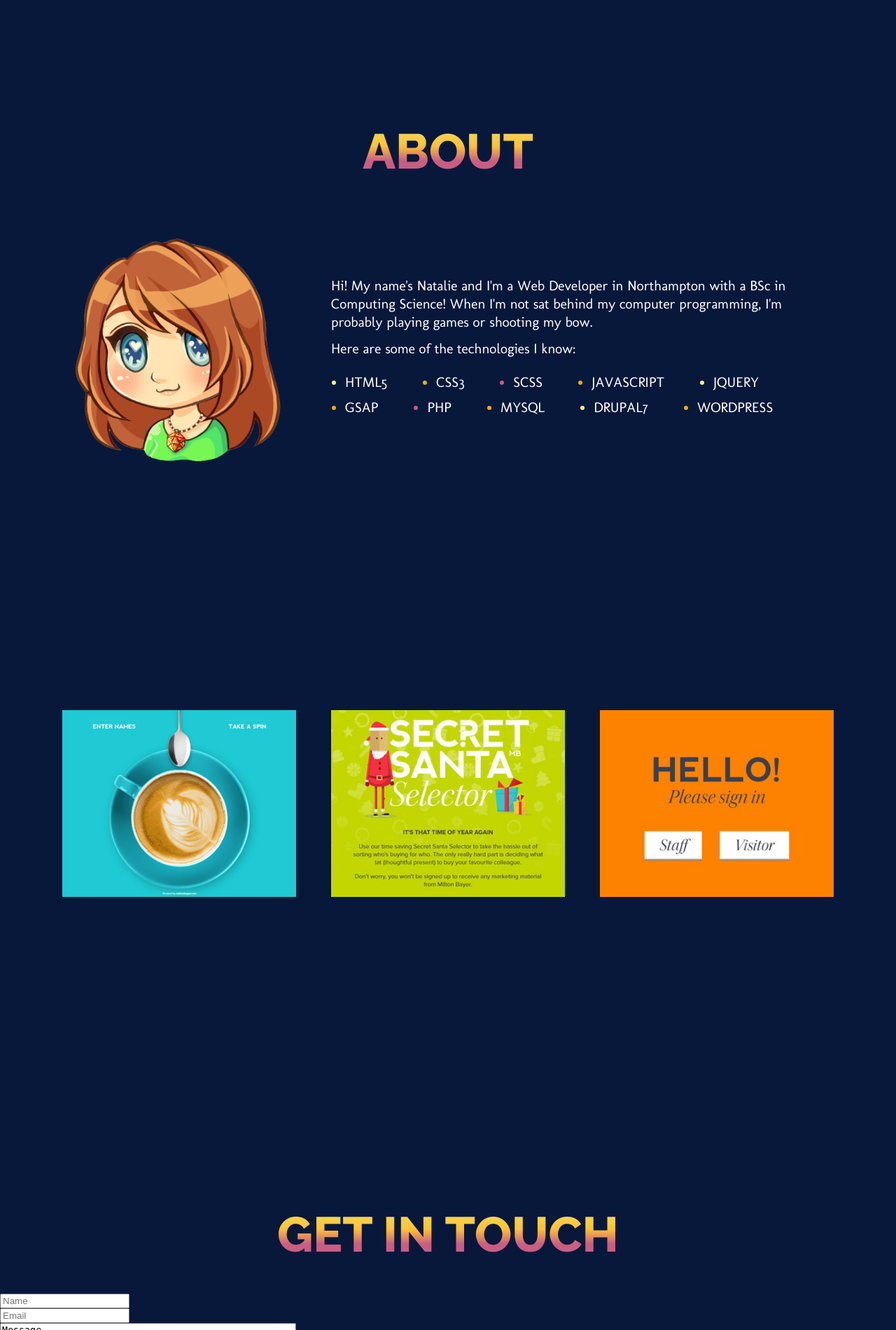
After one commit to nataliedeweerd/ndw.one, a PHP site: page /index.php in a window 1280 px wide. The commit adds this page. Shown: the part 939-2840 px from the top of the page at 70% size. Run offline with PHP 8.4, Linux system fonts and the light colour scheme; some libraries are stand-ins or nearby versions.

Commit message:
Adding form

```diff
--- a/css/style.css
+++ b/css/style.css
@@ -29,6 +29,13 @@ h3 {
 	font-weight: bold;
 	display: block;
 }
+
+input,
+textarea {
+    display: block;
+}
+
+/* Intro */
 
 .intro{
     overflow:hidden;
@@ -158,6 +165,7 @@ h3 {
 	flex-wrap: wrap;
 	align-items: center;
 	background: #08183b;
+    margin-bottom:33%;
 }
 
 
--- /dev/null
+++ b/index.php
@@ -0,0 +1,141 @@
+<!DOCTYPE html>
+<html lang="en" class="no-js">
+	<head>
+		<meta charset="UTF-8" />
+		<meta name="viewport" content="width=device-width, initial-scale=1">
+		<title>Flip.Sphere</title>
+
+        <link rel="apple-touch-icon" sizes="57x57" href="/img/favicon/apple-icon-57x57.png">
+        <link rel="apple-touch-icon" sizes="60x60" href="/img/favicon/apple-icon-60x60.png">
+        <link rel="apple-touch-icon" sizes="72x72" href="/img/favicon/apple-icon-72x72.png">
+        <link rel="apple-touch-icon" sizes="76x76" href="/img/favicon/apple-icon-76x76.png">
+        <link rel="apple-touch-icon" sizes="114x114" href="/img/favicon/apple-icon-114x114.png">
+        <link rel="apple-touch-icon" sizes="120x120" href="/img/favicon/apple-icon-120x120.png">
+        <link rel="apple-touch-icon" sizes="144x144" href="/img/favicon/apple-icon-144x144.png">
+        <link rel="apple-touch-icon" sizes="152x152" href="/img/favicon/apple-icon-152x152.png">
+        <link rel="apple-touch-icon" sizes="180x180" href="/img/favicon/apple-icon-180x180.png">
+        <link rel="icon" type="image/png" sizes="192x192"  href="/img/favicon/android-icon-192x192.png">
+        <link rel="icon" type="image/png" sizes="32x32" href="/img/favicon/favicon-32x32.png">
+        <link rel="icon" type="image/png" sizes="96x96" href="/img/favicon/favicon-96x96.png">
+        <link rel="icon" type="image/png" sizes="16x16" href="/img/favicon/favicon-16x16.png">
+        <link rel="manifest" href="/img/favicon/manifest.json">
+        <meta name="msapplication-TileColor" content="#ffffff">
+        <meta name="msapplication-TileImage" content="/img/favicon/ms-icon-144x144.png">
+        <meta name="theme-color" content="#ffffff">
+
+        <link href="https://fonts.googleapis.com/css?family=Molengo|Raleway:400,800" rel="stylesheet">
+        <link rel="stylesheet" type="text/css" href="css/reset.css" />
+		<link rel="stylesheet" type="text/css" href="css/style.css" />
+
+		<script>document.documentElement.className = 'js';</script>
+	</head>
+
+	<body>
+        <section class="intro">
+            <div class="parallax">
+                <h1 data-rellax-speed="-5">Good evening,<br />welcome to my site!</h1>
+                <div class="parallax__sky"></div>
+                <img src="svg/parallax__cloud.svg" class="parallax__cloud" data-rellax-speed="-10" />
+                <img src="svg/parallax__mountain1.svg" class="parallax__mountain--1" data-rellax-speed="-10" />
+                <img src="svg/parallax__mountain2.svg" class="parallax__mountain--2" data-rellax-speed="-8" />
+                <img src="svg/parallax__mountain3.svg" class="parallax__mountain--3" data-rellax-speed="-6" />
+                <img src="svg/parallax__shrubs.svg" class="parallax__shrubs" data-rellax-speed="-4" />
+                <img src="svg/parallax__trees.svg" class="parallax__trees" data-rellax-speed="8" />
+            </div>
+        </section>
+
+        <section class="colour about">
+            <h1>About</h1>
+            <div class="grid">
+                <div class="grid__item grid__item--1-3">
+                    <img src="img/me.png" />
+                </div>
+                <div class="grid__item grid__item--2-3">
+                    <p>Hi! My name's Natalie and I'm a Web Developer in Northampton with a BSc in Computing Science! When I'm not sat behind my computer programming, I'm probably playing games or shooting my bow.</p>
+                    <p>Here are some of the technologies I know:</p>
+                    <ul class="technologies">
+                        <li><span>html5</span></li>
+                        <li><span>css3</span></li>
+                        <li><span>scss</span></li>
+                        <li><span>javascript</span></li>
+                        <li><span>jquery</span></li>
+                        <li><span>gsap</span></li>
+                        <li><span>php</span></li>
+                        <li><span>mysql</span></li>
+                        <li><span>drupal7</span></li>
+                        <li><span>wordpress</span></li>
+                    </ul>
+                </div>
+            </div>
+        </section>
+
+        <section class="colour portfolio">
+            <h1><!--Portfolio--></h1>
+            <div class="grid grid--effect">
+                <a href="#" class="grid__item grid__item--1-3 grid__item--tea">
+                    <div class="stack">
+                        <div class="stack__deco"></div>
+                        <div class="stack__deco"></div>
+                        <div class="stack__deco"></div>
+                        <div class="stack__deco"></div>
+                        <div class="stack__figure">
+                            <img class="stack__img" src="img/tea_gen.jpg" alt="Image"/>
+                            <div class="stack__title">Tea Generator</div>
+                        </div>
+                    </div>
+                </a>
+                <a href="#" class="grid__item grid__item--1-3 grid__item--santa">
+                    <div class="stack">
+                        <div class="stack__deco"></div>
+                        <div class="stack__deco"></div>
+                        <div class="stack__deco"></div>
+                        <div class="stack__deco"></div>
+                        <div class="stack__figure">
+                            <img class="stack__img" src="img/secret_santa.jpg" alt="Image"/>
+                            <div class="stack__title">Secret Santa Selector</div>
+                        </div>
+                    </div>
+                </a>
+                <a href="#" class="grid__item grid__item--1-3 grid__item--signin">
+                    <div class="stack">
+                        <div class="stack__deco"></div>
+                        <div class="stack__deco"></div>
+                        <div class="stack__deco"></div>
+                        <div class="stack__deco"></div>
+                        <div class="stack__figure">
+                            <img class="stack__img" src="img/signin.jpg" alt="Image"/>
+                            <div class="stack__title">Milton Bayer Signin System</div>
+                        </div>
+                    </div>
+                </a>
+            </div>
+        </section>
+
+        <section class="colour contact">
+            <h1>Get in Touch</h1>
+
+            <form class="people" action="" method="post">
+                <input name="name" class="form__name" type="text" placeholder="Name"  tabindex="-1" notab="notab">
+                <input name="email" class="form__email" type="text" placeholder="Email"  tabindex="-1" notab="notab">
+                <textarea rows="4" cols="50" name="msg" tabindex="-1" notab="notab">Message</textarea>
+                <input class="form__submit" type='submit' value='Submit' />
+            </form>
+        </section>
+
+        <script
+          src="https://code.jquery.com/jquery-3.2.1.min.js"
+          integrity="sha256-hwg4gsxgFZhOsEEamdOYGBf13FyQuiTwlAQgxVSNgt4="
+          crossorigin="anonymous"></script>
+
+		<script src="js/anime.min.js"></script>
+        <script src="js/rellax.min.js"></script>
+		<script src="js/site.js"></script>
+		<script>
+		(function() {
+			[].slice.call(document.querySelectorAll('.grid--effect > .grid__item')).forEach(function(stackEl) {
+				new FolioFx(stackEl);
+			});
+		})();
+		</script>
+	</body>
+</html>
--- a/js/site.js
+++ b/js/site.js
@@ -16,6 +16,27 @@ jQuery(function($) {
     var rellax__mountain3 = new Rellax('.parallax__mountain--3');
     var rellax__shrubs = new Rellax('.parallax__shrubs');
     var rellax__h1 = new Rellax('.parallax h1');
+
+
+    /* when submitting people form */
+	$('form.people').on('submit', function (e) {
+
+		e.preventDefault();
+
+		$.ajax({
+			type: 'POST',
+			url: '/form_submit.php',
+			data: $('form').serialize(),
+			success: function () {
+				$('.form__submitting').delay(3000).queue(function(next) {
+					$(this).addClass('form__submitting--completed');
+					next();
+				});
+			}
+		});
+	});
+
+
 });
 
 ;(function(window) {
```
Also changed, not shown: 1 other file.
